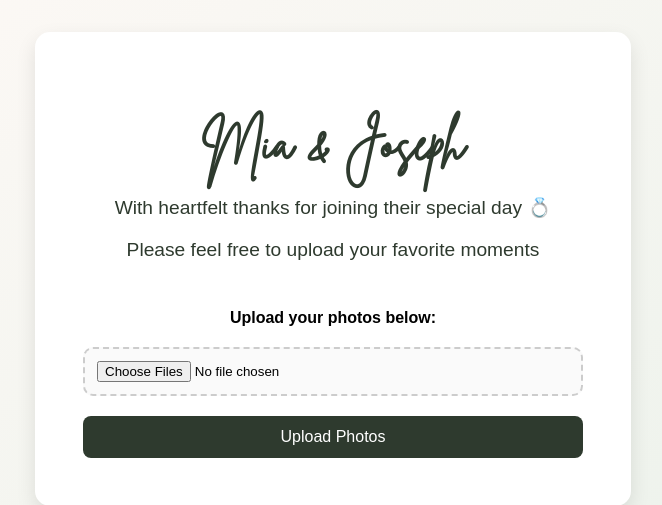
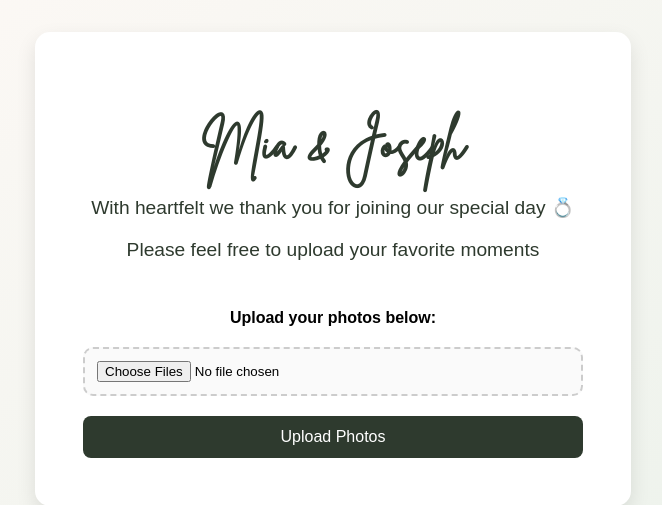
Before and after one commit to elijah-dina/bot-images, a Flask app: page / in a window 1280 px wide. Shown: the top 505 px of the page, without its empty margins (307-969 px from the left). Run offline with Flask 3, Linux system fonts and the light colour scheme.

Commit message:
Update index.html

```diff
--- a/templates/index.html
+++ b/templates/index.html
@@ -10,7 +10,7 @@
 <div class="container">
   <header>
     <h1>Mia & Joseph</h1>
-    <p class="subheading">With heartfelt thanks for joining their special day 💍</p>
+    <p class="subheading">With heartfelt we thank you for joining our special day 💍</p>
     <p class="subheading" style="padding-bottom: 1.5em">Please feel free to upload your favorite moments</p>
   </header>
 
```
